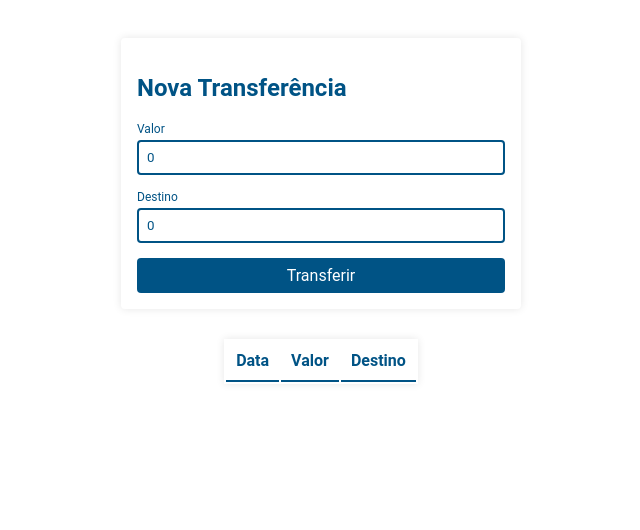
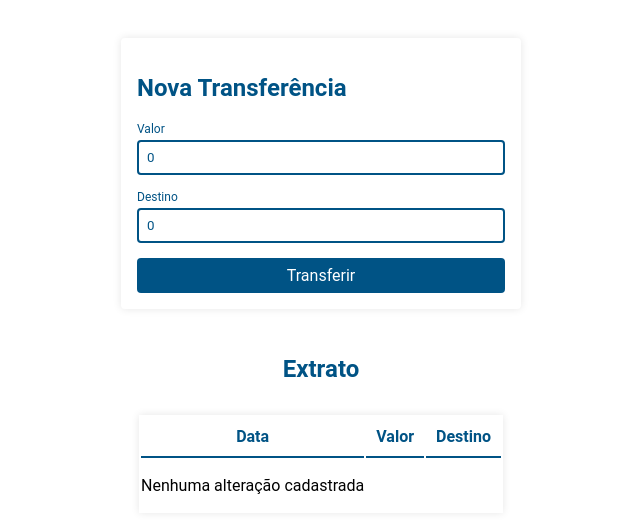
Before and after one commit to lesada/bytebank, an Angular app: page / in a window 1280 px wide. Shown: the top 530 px of the page, without its empty margins (319-959 px from the left). Built offline with nearby package versions, Linux system fonts and the light colour scheme.

Commit message:
header extrato

```diff
--- a/src/app/extrato/extrato.component.html
+++ b/src/app/extrato/extrato.component.html
@@ -1,10 +1,11 @@
+<h2 class="formularioTitulo">Extrato</h2>
 <table class="tabela">
   <thead class="tabela-cabecalho">
     <th class="tabela-cabecalho-conteudo">Data</th>
     <th class="tabela-cabecalho-conteudo">Valor</th>
     <th class="tabela-cabecalho-conteudo">Destino</th>
   </thead>
-  <tbody>
+  <tbody *ngIf="transferencias?.length > 0; else listaVazia">
     <tr class="tabela-linha" *ngFor="let transferencia of transferencias">
       <td class="tabela-linha-conteudo"> {{ transferencia.data | date: "shortDate" }}</td>
       <td class="tabela-linha-conteudo"> {{ transferencia.valor | currency }}</td>
@@ -12,3 +13,6 @@
     </tr>
   </tbody>
 </table>
+<ng-template #listaVazia>
+  <p>Nenhuma alteração cadastrada</p>
+</ng-template>
--- a/src/app/extrato/extrato.component.scss
+++ b/src/app/extrato/extrato.component.scss
@@ -1,3 +1,10 @@
+.formularioTitulo {
+    text-transform: capitalize;
+    color: var(--primary);
+    text-align: center;
+    margin: 1rem auto 2rem
+  }
+
 .titulo {
     text-align: center;
     font-size: 24px;
```
